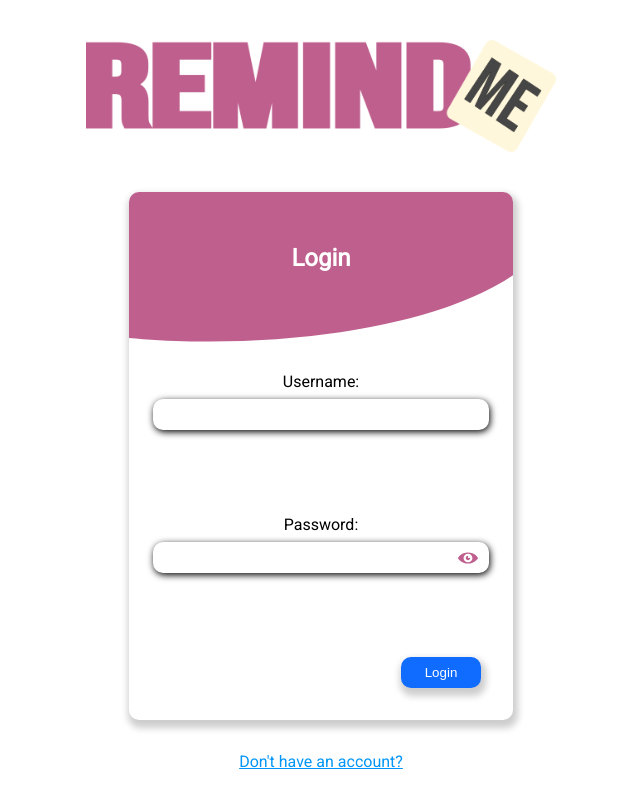
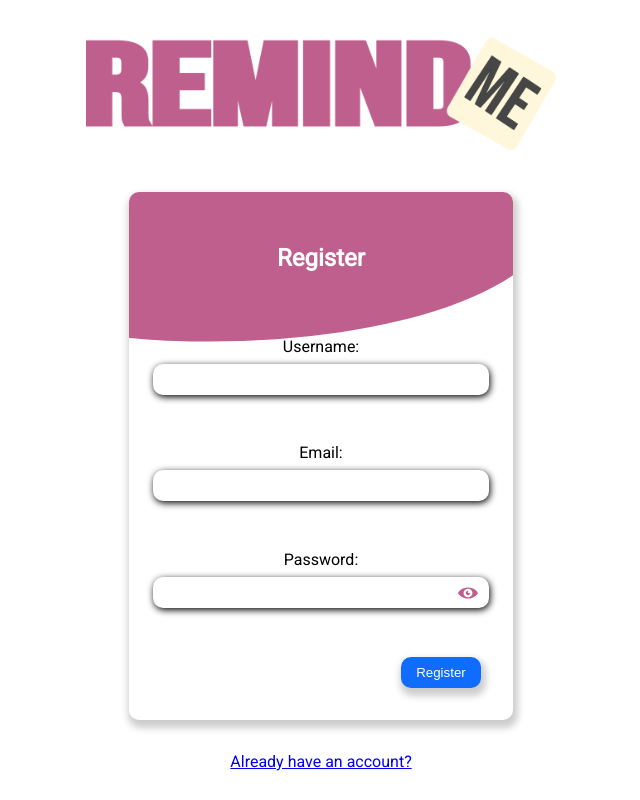
Before and after one commit to milan-miller/remind-me, a React (Create React App) app in the folder frontend/: page /register in a window 1280 px wide. Shown: the whole page, without its empty margins (319-959 px from the left). Built offline with nearby package versions, Linux system fonts and the light colour scheme; no server answers.

Commit message:
add: page routing

```diff
--- a/frontend/package.json
+++ b/frontend/package.json
@@ -14,6 +14,7 @@
 		"react": "^18.2.0",
 		"react-dom": "^18.2.0",
 		"react-loader-spinner": "^6.1.6",
+		"react-router-dom": "^6.21.3",
 		"react-scripts": "5.0.1",
 		"typescript": "^4.9.5",
 		"web-vitals": "^2.1.4"
--- a/frontend/src/App.tsx
+++ b/frontend/src/App.tsx
@@ -3,20 +3,26 @@ import { User } from './models/user';
 import NavBar from './components/NavBar';
 import { useEffect, useState } from 'react';
 import './App.css';
-import LoggedInView from './components/LoggedInView';
 import * as UsersApi from './network/users_api';
+import { Route, Routes } from 'react-router-dom';
+import NotesPage from './pages/NotesPage';
+import NotFoundPage from './pages/NotFoundPage';
+import ProtectedRoute from './components/ProtectedRoute';
 
 function App() {
 	const [authenticatedUser, setAutheticatedUser] = useState<User | null>(null);
+	const [isLoading, setIsLoading] = useState(false);
 
 	useEffect(() => {
+		setIsLoading(true);
 		async function fetchLoggedInUser() {
 			try {
 				const user = await UsersApi.getLoggedInUser();
-
 				setAutheticatedUser(user);
 			} catch (error) {
 				console.error(error);
+			} finally {
+				setIsLoading(false);
 			}
 		}
 		fetchLoggedInUser();
@@ -28,13 +34,39 @@ function App() {
 				unauthenticateUser={() => setAutheticatedUser(null)}
 				user={authenticatedUser}
 			/>
-			{authenticatedUser ? (
-				<LoggedInView />
-			) : (
-				<AuthScreen
-					onSuccessfulAuthentication={(user) => setAutheticatedUser(user)}
+			<Routes>
+				<Route
+					path='/notes'
+					element={
+						<ProtectedRoute user={authenticatedUser}>
+							<NotesPage />
+						</ProtectedRoute>
+					}
 				/>
-			)}
+				<Route
+					path='/'
+					element={
+						<AuthScreen
+							isLoading={isLoading}
+							user={authenticatedUser}
+							registerMode={false}
+							onSuccessfulAuthentication={(user) => setAutheticatedUser(user)}
+						/>
+					}
+				/>
+				<Route
+					path='/register'
+					element={
+						<AuthScreen
+							isLoading={isLoading}
+							user={authenticatedUser}
+							registerMode={true}
+							onSuccessfulAuthentication={(user) => setAutheticatedUser(user)}
+						/>
+					}
+				/>
+				<Route path='/*' element={<NotFoundPage />} />
+			</Routes>
 		</div>
 	);
 }
--- a/frontend/src/components/AuthScreen.tsx
+++ b/frontend/src/components/AuthScreen.tsx
@@ -1,15 +1,24 @@
-import { useState } from 'react';
+import { useEffect, useState } from 'react';
 import * as UsersApi from '../network/users_api';
 import { User } from '../models/user';
 import styles from '../styles/AuthScreen.module.css';
 import { ReactComponent as Eye } from '../assets/eye.svg';
 import { isValidEmail } from '../utils/isValidEmail';
+import { Link, useNavigate } from 'react-router-dom';
 
 interface Props {
 	onSuccessfulAuthentication: (user: User) => void;
+	registerMode: boolean;
+	user: User | null;
+	isLoading: boolean;
 }
 
-const AuthModal = ({ onSuccessfulAuthentication }: Props) => {
+const AuthScreen = ({
+	onSuccessfulAuthentication,
+	registerMode,
+	user,
+	isLoading,
+}: Props) => {
 	const [username, setUsername] = useState('');
 	const [email, setEmail] = useState('');
 	const [password, setPassword] = useState('');
@@ -18,7 +27,13 @@ const AuthModal = ({ onSuccessfulAuthentication }: Props) => {
 	const [invalidEmailError, setInvalidEmailError] = useState(false);
 	const [invalidUsernameError, setInvalidUsernameError] = useState(false);
 	const [invalidPasswordError, setInvalidPasswordError] = useState(false);
-	const [registerMode, setRegisterMode] = useState(false);
+	const navigate = useNavigate();
+
+	useEffect(() => {
+		if (user) {
+			navigate('/notes');
+		}
+	}, [navigate, user]);
 
 	const handleSubmit = async (e: React.FormEvent<HTMLFormElement>) => {
 		e.preventDefault();
@@ -38,13 +53,16 @@ const AuthModal = ({ onSuccessfulAuthentication }: Props) => {
 					setInvalidEmailError(true);
 					return;
 				}
-
+				if (!username || !password) return;
 				const user = await UsersApi.register({ username, email, password });
 
 				onSuccessfulAuthentication(user);
+				navigate('/notes');
 			} else {
+				if (!username || !password) return;
 				const user = await UsersApi.login({ username, password });
 				onSuccessfulAuthentication(user);
+				navigate('/notes');
 			}
 		} catch (error) {
 			console.error(error);
@@ -52,6 +70,18 @@ const AuthModal = ({ onSuccessfulAuthentication }: Props) => {
 			setIsFetching(false);
 		}
 	};
+
+	const resetAllInputState = () => {
+		setUsername('');
+		setInvalidUsernameError(false);
+		setEmail('');
+		setInvalidEmailError(false);
+		setPassword('');
+		setInvalidPasswordError(false);
+	};
+
+	// Avoid flickering when refreshing
+	if (isLoading) return null;
 
 	return (
 		<>
@@ -123,22 +153,14 @@ const AuthModal = ({ onSuccessfulAuthentication }: Props) => {
 					{isFetching ? '...' : registerMode ? 'Register' : 'Login'}
 				</button>
 			</form>
-			<button
-				className={styles.authScreenLoginRegisterButton}
-				onClick={() => {
-					setUsername('');
-					setInvalidUsernameError(false);
-					setEmail('');
-					setInvalidEmailError(false);
-					setPassword('');
-					setInvalidPasswordError(false);
-					setRegisterMode(!registerMode);
-				}}
-				type='button'
+			<Link
+				to={registerMode ? '/' : '/register'}
+				className={styles.authScreenLoginRegisterLink}
+				onClick={() => resetAllInputState()}
 			>
 				{registerMode ? 'Already have an account?' : `Don't have an account?`}
-			</button>
+			</Link>
 		</>
 	);
 };
-export default AuthModal;
+export default AuthScreen;
--- a/frontend/src/components/NavBar.tsx
+++ b/frontend/src/components/NavBar.tsx
@@ -3,6 +3,7 @@ import { User } from '../models/user';
 import styles from '../styles/NavBar.module.css';
 import { ReactComponent as Logout } from '../assets/log-out.svg';
 import * as UsersApi from '../network/users_api';
+import { Link, useNavigate } from 'react-router-dom';
 
 interface Props {
 	user: User | null;
@@ -10,10 +11,13 @@ interface Props {
 }
 
 const NavBar = ({ user, unauthenticateUser }: Props) => {
+	const navigate = useNavigate();
+
 	const logoutUser = async () => {
 		try {
 			await UsersApi.logout();
 			unauthenticateUser();
+			navigate('/');
 		} catch (error) {
 			console.error(error);
 		}
@@ -21,7 +25,9 @@ const NavBar = ({ user, unauthenticateUser }: Props) => {
 
 	return (
 		<div className={styles.navBar}>
-			<img src={logo} alt='logo' className={styles.navBarLogo} />
+			<Link to='/'>
+				<img src={logo} alt='logo' className={styles.navBarLogo} />
+			</Link>
 			{user && (
 				<Logout onClick={logoutUser} className={styles.navBarLogoutButton} />
 			)}
--- /dev/null
+++ b/frontend/src/components/ProtectedRoute.tsx
@@ -0,0 +1,17 @@
+import { Navigate } from 'react-router-dom';
+import { User } from '../models/user';
+import { ReactNode } from 'react';
+
+interface Props {
+	user: User | null;
+	children: ReactNode;
+}
+
+const ProtectedRoute = ({ user, children }: Props) => {
+	if (!user) {
+		return <Navigate to='/' replace />;
+	}
+	return <div>{children}</div>;
+};
+
+export default ProtectedRoute;
--- a/frontend/src/index.tsx
+++ b/frontend/src/index.tsx
@@ -3,14 +3,17 @@ import ReactDOM from 'react-dom/client';
 import './index.css';
 import App from './App';
 import reportWebVitals from './reportWebVitals';
+import { BrowserRouter } from 'react-router-dom';
 
 const root = ReactDOM.createRoot(
-  document.getElementById('root') as HTMLElement
+	document.getElementById('root') as HTMLElement
 );
 root.render(
-  <React.StrictMode>
-    <App />
-  </React.StrictMode>
+	<React.StrictMode>
+		<BrowserRouter>
+			<App />
+		</BrowserRouter>
+	</React.StrictMode>
 );
 
 // If you want to start measuring performance in your app, pass a function
--- /dev/null
+++ b/frontend/src/pages/NotFoundPage.tsx
@@ -0,0 +1,4 @@
+const NotFoundPage = () => {
+	return <div>404 Page Not Found</div>;
+};
+export default NotFoundPage;
--- /dev/null
+++ b/frontend/src/pages/NotesPage.tsx
@@ -0,0 +1,11 @@
+import LoggedInView from '../components/LoggedInView';
+import styles from '../styles/NotesPage.module.css';
+
+const NotesPage = () => {
+	return (
+		<div className={styles.notesPage}>
+			<LoggedInView />
+		</div>
+	);
+};
+export default NotesPage;
--- a/frontend/src/styles/AuthScreen.module.css
+++ b/frontend/src/styles/AuthScreen.module.css
@@ -81,16 +81,10 @@
 	bottom: -35px;
 }
 
-.authScreenLoginRegisterButton {
-	border: none;
-	background: none;
-	padding: 0;
-	margin: 0;
-	font: inherit;
+.authScreenLink {
 	cursor: pointer;
 	outline: none;
 	color: #0095f6;
-	text-decoration: underline;
 }
 
 @media only screen and (max-width: 33.5em) {
--- /dev/null
+++ b/frontend/src/styles/NotesPage.module.css
@@ -0,0 +1,6 @@
+.notesPage {
+	display: flex;
+	flex-direction: column;
+	justify-content: center;
+	align-items: center;
+}
```
Also changed, not shown: 1 other file (tests, documents, lock files or other folders).
